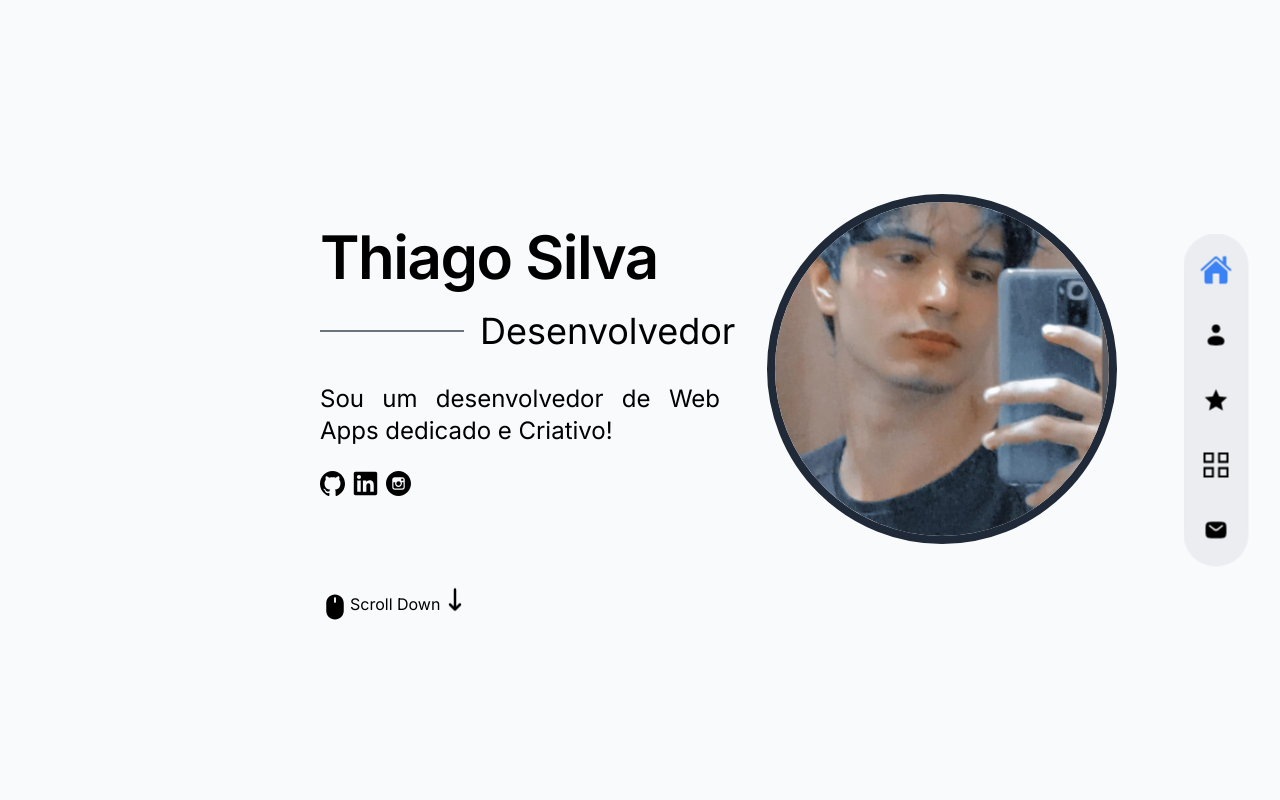
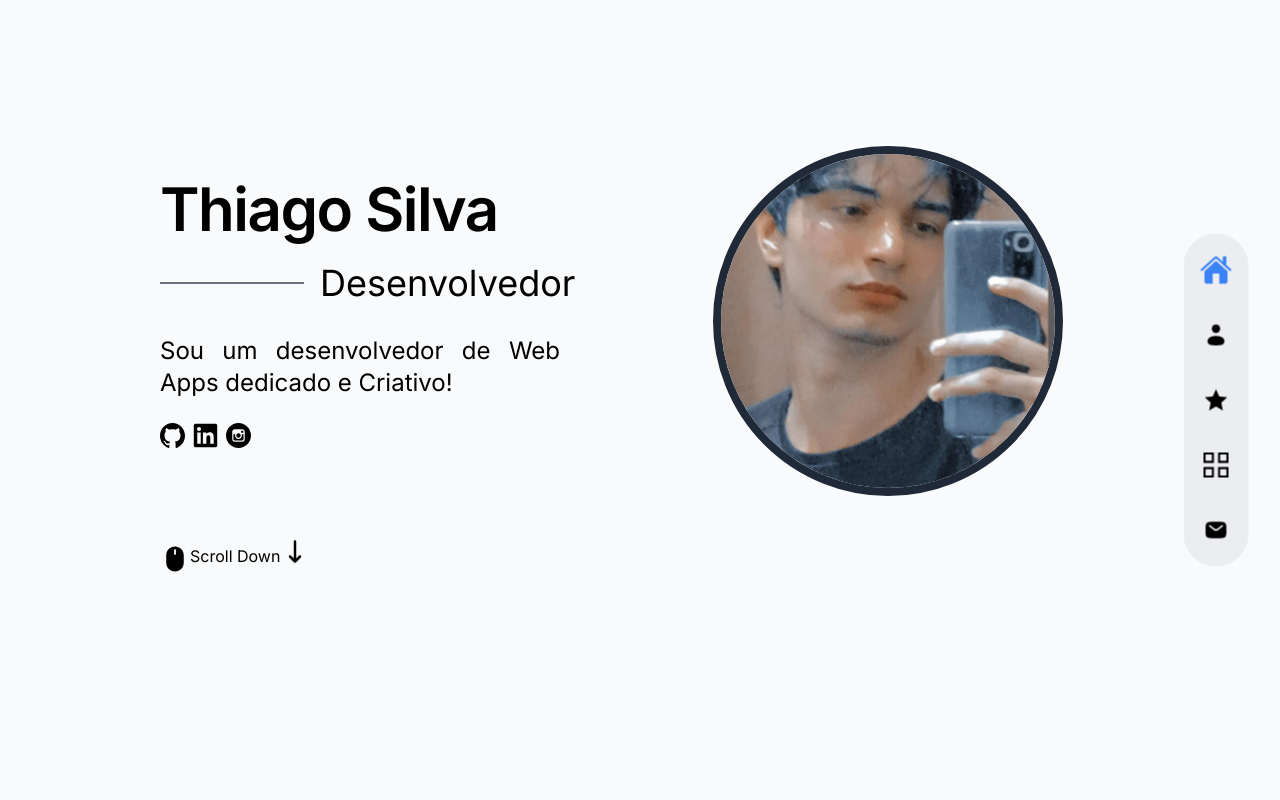
Before and after one commit to Teyzinho/portfolio, a Next.js app: page / in a window 1280 px wide. Shown: the top 800 px of the page. Built offline with nearby package versions, Linux system fonts and the light colour scheme.

Commit message:
more response

```diff
--- a/components/Footer.jsx
+++ b/components/Footer.jsx
@@ -1,15 +1,11 @@
-import GitHub from "@/public/github.svg";
-import Linkedin from "@/public/linkedin.svg";
-import Instagram from "@/public/instagram.svg";
 
-import Link from "next/link";
 import SocialMedia from "./SocialMedia";
 
 const Footer = () => {
   return (
-    <div className="bg-gray-950 w-full h-32 text-white flex items-center justify-around flex-wrap">
+    <div className="bg-gray-950 w-full pb-24 sm:pb-0 h-44 sm:h-32 text-white flex items-center justify-around flex-wrap">
       <p>Copyright © 2023. Todos Direitos Reservados</p>
-      <SocialMedia/>
+      <SocialMedia />
     </div>
   );
 };
--- a/components/Intro.jsx
+++ b/components/Intro.jsx
@@ -5,7 +5,7 @@ import SocialMedia from "./SocialMedia";
 
 const Intro = () => {
   return (
-    <div className="sm:h-[100vh] pb-24 flex flex-col justify-center sm:pb-0 xl:px-80 md:px-20 px-10 bg-gray-50">
+    <div className="sm:h-[100vh] pb-24 flex flex-col justify-center 2xl:px-80 xl:px-40 md:px-20 px-10 bg-gray-50">
 
       {/* Intro */}
       <div className="pt-10 sm:pt-0 items-center gap-8 md:flex">
--- a/package.json
+++ b/package.json
@@ -12,7 +12,7 @@
     "@emailjs/browser": "^3.11.0",
     "autoprefixer": "10.4.14",
     "framer-motion": "^10.15.0",
-    "next": "13.4.12",
+    "next": "^13.4.12",
     "postcss": "8.4.27",
     "react": "18.2.0",
     "react-dom": "18.2.0",
```
Also changed, not shown: 1 other file (tests, documents, lock files or other folders).
